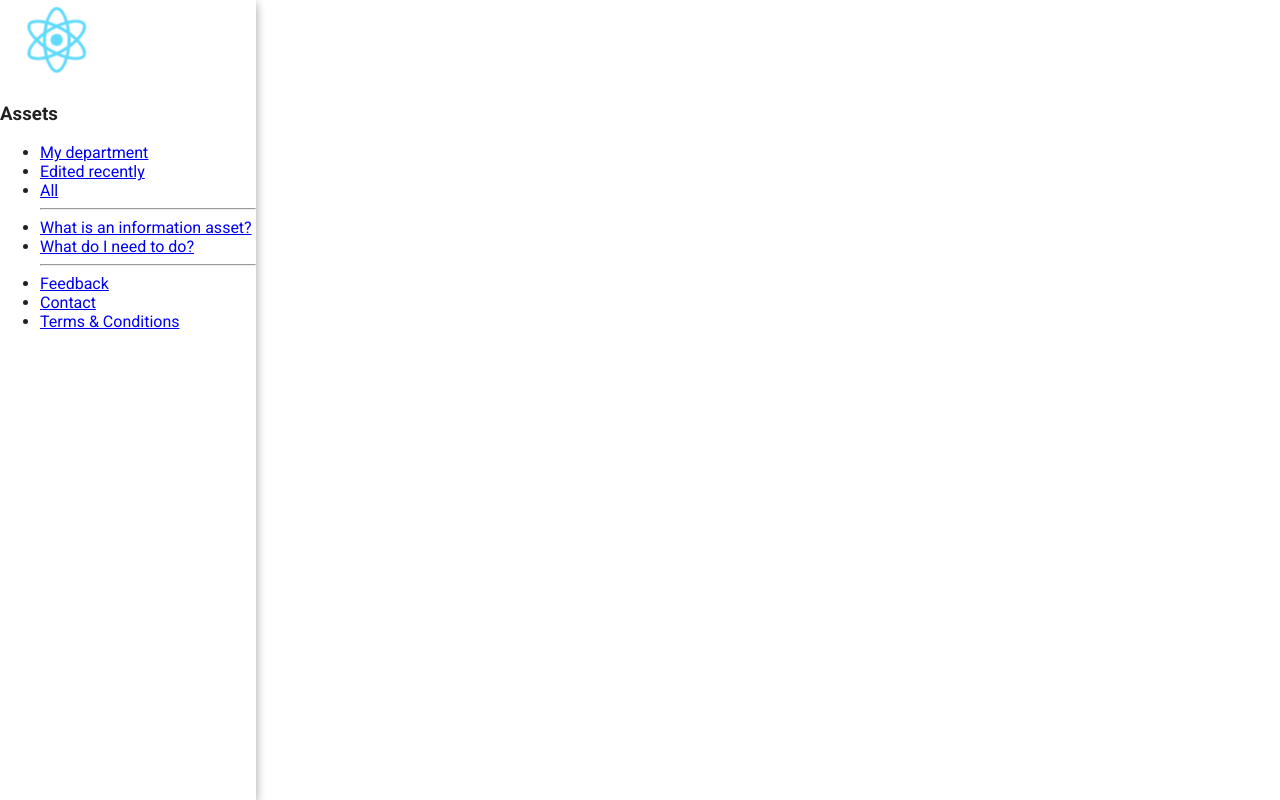
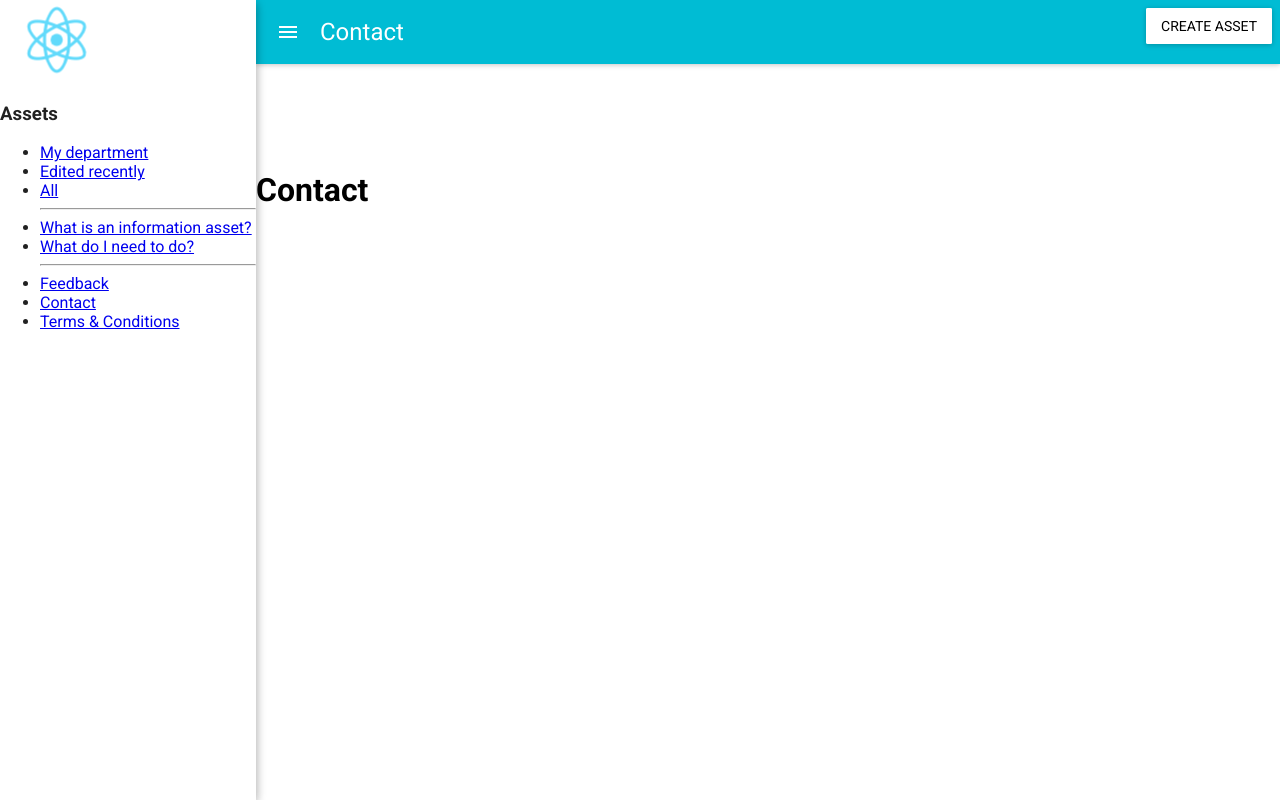
Before and after one commit to uisautomation/iar-frontend, a React (Create React App) app: page /static/contact in a window 1280 px wide. Built offline with nearby package versions, Linux system fonts and the light colour scheme.

Commit message:
better parametrisation

```diff
--- a/src/components/Form.js
+++ b/src/components/Form.js
@@ -3,7 +3,7 @@ import '../style/App.css'
 
 const Form = () => (
   <div className="App-main">
-    <code>Asset Creation/Editing</code>
+    <h1>Asset Creation/Editing Form</h1>
   </div>
 );
 
--- a/src/components/Header.js
+++ b/src/components/Header.js
@@ -3,33 +3,39 @@ import { Route, Link } from 'react-router-dom'
 import { AppBar, RaisedButton } from 'material-ui'
 import '../style/App.css';
 
-const DefaultAppBar = () => {
-  var link = <Link className='App-raised-button-link' to="/create">Create Asset</Link>;
-  return <AppBar title="Welcome to the IAR" iconElementRight={<RaisedButton children={link}/>} />
-};
+const CANCEL_LINK = <Link className='App-raised-button-link' to="/">Cancel</Link>;
+const SAVE_LINK = <Link className='App-raised-button-link' to="/">Save</Link>;
+const CREATE_LINK = <Link className='App-raised-button-link' to="/asset/create">Create Asset</Link>;
 
-const FormAppBar = () => {
-  var cancel = <Link className='App-raised-button-link' to="/">Cancel</Link>;
-  var save = <Link className='App-raised-button-link' to="/">Save</Link>;
-  return <AppBar title="Editing: Some Resource Or Other" iconElementRight={
-    <span><RaisedButton primary={true} children={cancel}/>&nbsp;<RaisedButton children={save}/></span>
-  } />
+const TITLES = {
+  '/assets/dept': 'Assets: My department',
+  '/assets/edited': 'Assets: Edited recently',
+  '/assets/all': 'Assets: All',
+  '/static/what-is-asset': 'What is an information asset?',
+  '/static/what-i-do': 'What do I need to do?',
+  '/static/feedback': 'Feedback',
+  '/static/contact': 'Contact',
+  '/static/tcs': 'Terms & Conditions',
+  '/asset/create': 'Create new Asset',
 };
 
 const Header = () => {
-  // FIXME default routes?
   return <div className="App-header">
     <header>
-      <Route path="/" component={DefaultAppBar} exact />
-      <Route path="/edited" component={DefaultAppBar} />
-      <Route path="/all" component={DefaultAppBar} />
-      <Route path="/what-is-asset" component={DefaultAppBar} />
-      <Route path="/what-i-do" component={DefaultAppBar} />
-      <Route path="/feedback" component={DefaultAppBar} />
-      <Route path="/contact" component={DefaultAppBar} />
-      <Route path="/tcs" component={DefaultAppBar} />
-      <Route path="/create" component={FormAppBar} />
-      <Route path="/asset" component={FormAppBar} />
+      {["/assets/:filter", "/static/:page"].map(path =>
+        <Route path={path}  render={({ match }) => (
+          <AppBar title={TITLES[match.url]} iconElementRight={<RaisedButton children={CREATE_LINK}/>} />
+        )} />
+      )}
+      <Route path="/asset/:asset" render={({ match }) => (
+        <AppBar title={TITLES[match.url] ? TITLES[match.url] : "Editing: Some Resource Or Other"} iconElementRight={
+          <span>
+            <RaisedButton primary={true} children={CANCEL_LINK}/>
+            &nbsp;
+            <RaisedButton children={SAVE_LINK}/>
+          </span>
+        } />
+      )} />
     </header>
   </div>
 };
--- a/src/components/Main.js
+++ b/src/components/Main.js
@@ -10,21 +10,11 @@ import {
 } from 'material-ui/Table';
 import '../style/App.css';
 
-// FIXME move into appbar
-const TITLES = {
-  '/': 'My department',
-  '/edited': 'Edited recently',
-  '/all': 'All',
-};
-
 const Main = ({ match }) => (
   <div className="App-main">
 
     <Table selectable={false}>
       <TableHeader displaySelectAll={false}>
-        <TableRow>
-          <TableHeaderColumn colSpan={3}>{ TITLES[match.url] }</TableHeaderColumn>
-        </TableRow>
         <TableRow>
           <TableHeaderColumn>Name</TableHeaderColumn>
           <TableHeaderColumn>Status</TableHeaderColumn>
--- a/src/components/Sidebar.js
+++ b/src/components/Sidebar.js
@@ -9,16 +9,16 @@ const Sidebar = () => (
     <img src={logo} className="App-logo" alt="logo" />
     <h3>Assets</h3>
     <ul>
-      <li><Link to="/">My department</Link></li>
-      <li><Link to="/edited">Edited recently</Link></li>
-      <li><Link to="/all">All</Link></li>
+      <li><Link to="/assets/dept">My department</Link></li>
+      <li><Link to="/assets/edited">Edited recently</Link></li>
+      <li><Link to="/assets/all">All</Link></li>
       <hr/>
-      <li><Link to="/what-is-asset">What is an information asset?</Link></li>
-      <li><Link to="/what-i-do">What do I need to do?</Link></li>
+      <li><Link to="/static/what-is-asset">What is an information asset?</Link></li>
+      <li><Link to="/static/what-i-do">What do I need to do?</Link></li>
       <hr/>
-      <li><Link to="/feedback">Feedback</Link></li>
-      <li><Link to="/contact">Contact</Link></li>
-      <li><Link to="/tcs">Terms & Conditions</Link></li>
+      <li><Link to="/static/feedback">Feedback</Link></li>
+      <li><Link to="/static/contact">Contact</Link></li>
+      <li><Link to="/static/tcs">Terms & Conditions</Link></li>
     </ul>
   </Drawer>
 );
--- /dev/null
+++ b/src/components/Static.js
@@ -0,0 +1,18 @@
+import React from 'react';
+import '../style/App.css';
+
+const TITLES = {
+  '/static/what-is-asset': 'What is an information asset?',
+  '/static/what-i-do': 'What do I need to do?',
+  '/static/feedback': 'Feedback',
+  '/static/contact': 'Contact',
+  '/static/tcs': 'Terms & Conditions',
+};
+
+const Static = ({ match }) => (
+  <div className="App-main">
+    <h1>{ TITLES[match.url] }</h1>
+  </div>
+);
+
+export default Static;
--- a/src/containers/App/App.js
+++ b/src/containers/App/App.js
@@ -1,5 +1,5 @@
 import React from 'react'
-import { BrowserRouter as Router, Route } from 'react-router-dom'
+import { BrowserRouter as Router, Route, Redirect } from 'react-router-dom'
 import MuiThemeProvider from 'material-ui/styles/MuiThemeProvider'
 import Sidebar from '../../components/Sidebar'
 import Header from '../../components/Header'
@@ -8,23 +8,15 @@ import Static from '../../components/Static'
 import Form from '../../components/Form'
 import '../../style/App.css'
 
-/*
-
- */
-const App = () => (
+// FIXME move Header?
+const App = (props) => (
   <Router>
     <MuiThemeProvider>
       <Sidebar />
       <Header />
-      <Route path="/" component={Main} exact />
-      <Route path="/edited" component={Main} />
-      <Route path="/all" component={Main} />
-      <Route path="/what-is-asset" component={Static} />
-      <Route path="/what-i-do" component={Static} />
-      <Route path="/feedback" component={Static} />
-      <Route path="/contact" component={Static} />
-      <Route path="/tcs" component={Static} />
-      <Route path="/create" component={Form} />
+      <Route path="/" exact render={() => <Redirect to="/assets/dept"/>} />
+      <Route path="/assets" component={Main} />
+      <Route path="/static/:page" component={Static} />
       <Route path="/asset" component={Form} />
     </MuiThemeProvider>
   </Router>
```
